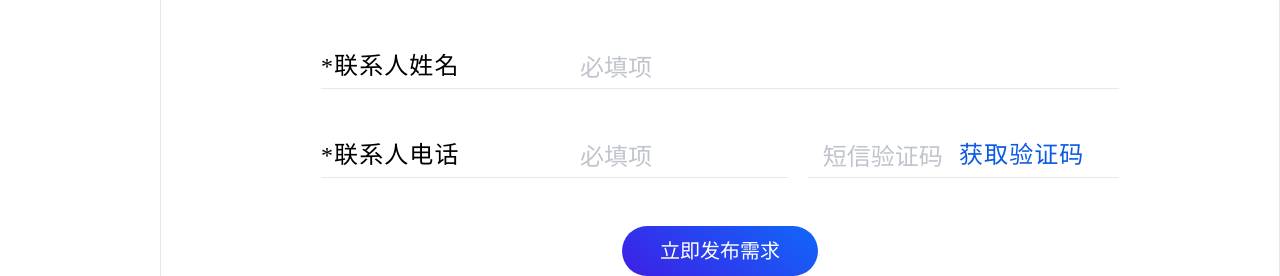
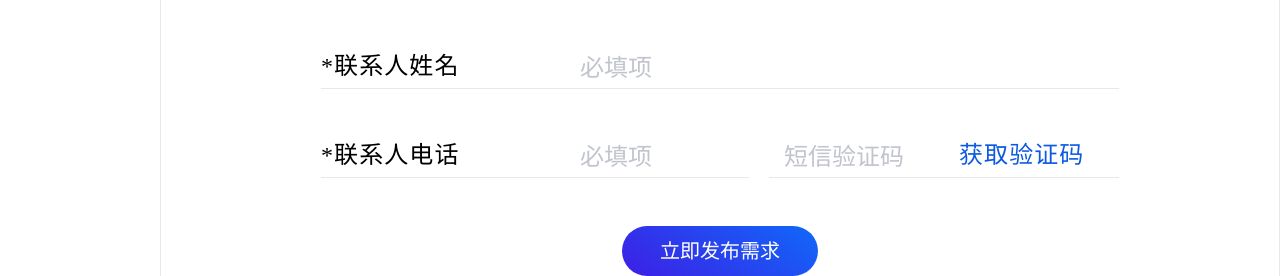
Before and after one commit to MannMico/shuguang, a Vue app: page /#/issue in a window 1280 px wide. Shown: the part 1180-1456 px from the top of the page. Built offline with nearby package versions, Linux system fonts and the light colour scheme; no server answers.

Commit message:
style(issue): 验证码

```diff
--- a/src/pages/issue/issue.scss
+++ b/src/pages/issue/issue.scss
@@ -73,6 +73,7 @@
 
     &__item--tight {
       display: flex;
+      white-space: nowrap;
     }
 
     &__submit-btn {
--- a/src/pages/issue/issue.vue
+++ b/src/pages/issue/issue.vue
@@ -78,13 +78,13 @@
         </div>
       </div>
       <div class="form__item--tight">
-        <div class="form__item--style1" style="width:60%;">
+        <div class="form__item--style1" style="width:55%;">
           <div class="form-item__title">*联系人电话</div>
           <div class="form-item__content">
             <el-input placeholder="必填项" v-model="form.phone"></el-input>
           </div>
         </div>
-        <div class="form__item--style1" style="marginLeft: 20px;width:40%;">
+        <div class="form__item--style1" style="marginLeft: 20px;width:45%;">
           <el-input placeholder="短信验证码" v-model="form.vcode"></el-input>
           <div class="form-item__title form-item__captcha" v-if="!codeTime" @click="onCode">获取验证码</div>
           <div
@@ -172,6 +172,9 @@ export default {
     },
     onCode() {
       const { phone } = this.form;
+      if (!phone) {
+        this.$message.error('请先输入联系人电话');
+      }
       if (phone && this.codeTime === 0) {
         sendCodeSms({ phone })
           .then(data => {
```
